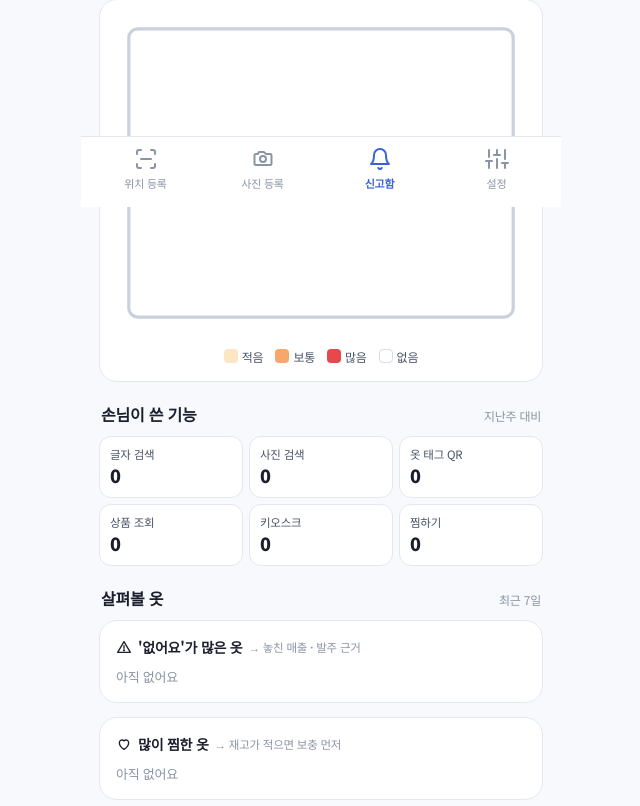
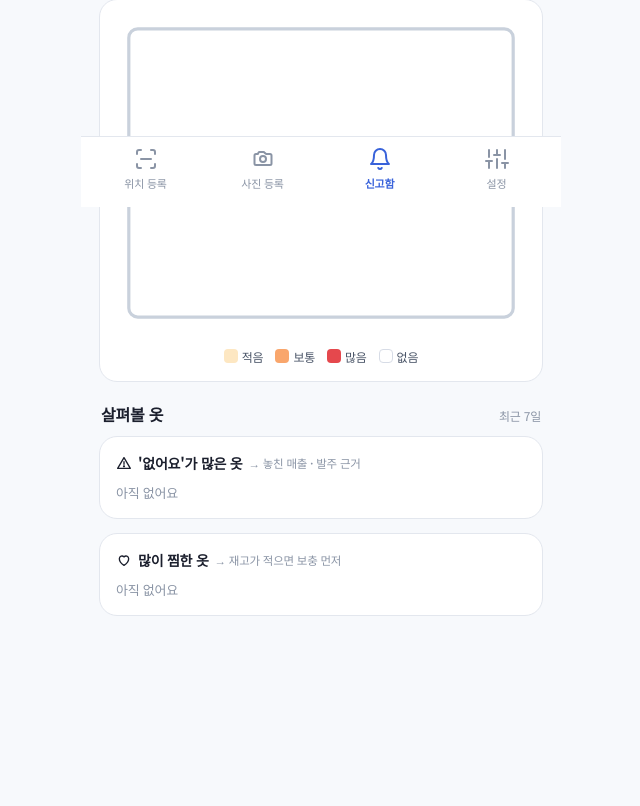
Before and after one commit to freshborn-Sol/where-wear, a Flask app: page /staff/summary in a window 1280 px wide. Shown: the part 593-1399 px from the top of the page, without its empty margins (319-959 px from the left). After the commit the page ends 1209 px from the top, so only its background shows below. Run offline with Flask 3, Linux system fonts and the light colour scheme; data comes from the database, SQL or seed files in the repository; data that the repository does not hold is empty.

Commit message:
점장 요약: '손님이 쓴 기능' 제거
Co-Authored-By: Claude Opus 5.5 <noreply@anthropic.com>
Claude-Session: https://claude.ai/code/session_01Le4tUGhznkr5hgWCdL24S4

```diff
--- a/templates/summary.html
+++ b/templates/summary.html
@@ -35,11 +35,6 @@
 .hleg{display:flex;gap:12px;justify-content:center;padding-top:8px;font-size:12px;color:var(--g700)}
 .hleg span{display:flex;align-items:center;gap:4px}.hleg i{width:14px;height:14px;border-radius:4px;display:inline-block}
 .hnote{margin-top:10px;padding:10px 12px;border-radius:12px;background:var(--amb50);color:#7A4A12;font-size:13px;line-height:1.45}
-/* ⑥ 사용량 */
-.use{display:grid;grid-template-columns:repeat(3,1fr);gap:6px}
-.use div{background:#fff;border:1px solid var(--g200);border-radius:12px;padding:9px 10px}.use small{display:block;font-size:11.5px;color:var(--g700)}
-.use b{font-size:18px;font-weight:900}.use em{font-style:normal;font-size:10.5px;font-weight:700;margin-left:3px}
-.use em.up{color:var(--ok)}.use em.dn{color:var(--red)}
 /* ⑦ 순위 */
 .rk{display:flex;flex-direction:column;gap:8px}.rk h4{margin:0 0 2px;font-size:14px;display:flex;align-items:center;gap:6px;flex-wrap:wrap}
 .rk ol{list-style:none;margin:0;padding:0;display:flex;flex-direction:column;gap:6px}
@@ -104,16 +99,6 @@
       {% if summary.top_fx %}· 특히 <b>{{summary.top_fx[0].fixture_id}}</b> → 진열 위치·선반 라벨을 먼저 점검하세요{% endif %}</div>{% endif %}
   </div>
 
-  {# ⑥ 서비스 사용량 #}
-  <div class="h3"><b>손님이 쓴 기능</b><small>지난주 대비</small></div>
-  {% set L = summary.last %}
-  <div class="use">
-    {% for lab, k in [('글자 검색','search'),('사진 검색','photo'),('옷 태그 QR','tag'),('상품 조회','view'),('키오스크','kiosk'),('찜하기','like')] %}
-      {% set d = c[k] - L[k] %}
-      <div><small>{{lab}}</small><b>{{ c[k] }}</b>{% if L[k] and d %}<em class="{{ 'up' if d > 0 else 'dn' }}">{{ '▲' if d > 0 else '▼' }}{{ d|abs }}</em>{% endif %}</div>
-    {% endfor %}
-  </div>
-
   {# ⑦ 살펴볼 옷 #}
   <div class="h3" id="rank"><b>살펴볼 옷</b><small>최근 7일</small></div>
   <div class="card rk">
```
